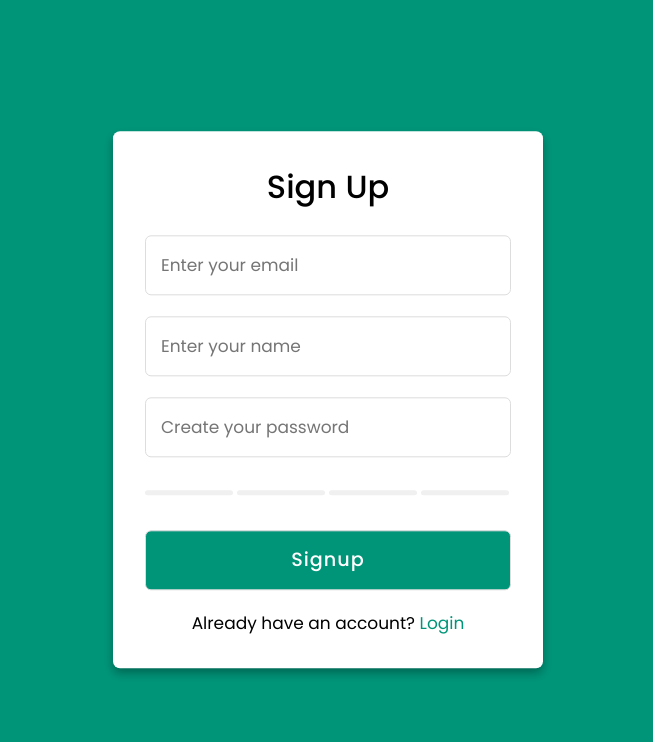
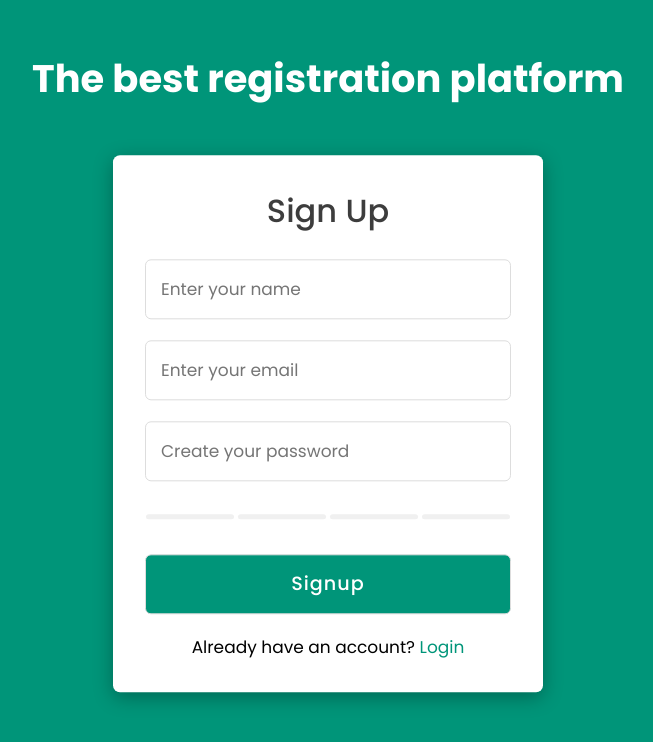
Before and after one commit to Eynal-01/Sign-Up-Task, a plain HTML site: page index.html in a window 1280 px wide. Shown: the whole page, without its empty margins (312-965 px from the left). Drawn offline with nearby package versions, Linux system fonts and the light colour scheme.

Commit message:
Task done successfully

```diff
--- a/index.html
+++ b/index.html
@@ -10,12 +10,13 @@
 </head>
 
 <body>
+    <h1 id="header">The best registration platform</h1>
     <section class="container">
         <section class="registration form">
-            <header>Sign Up</header>
+            <header id="signup">Sign Up</header>
             <form action="#">
-                <input id="name" type="text" placeholder="Enter your email">
-                <input id="email" type="text" placeholder="Enter your name">
+                <input id="name" type="text" placeholder="Enter your name">
+                <input id="email" type="text" placeholder="Enter your email">
                 <input id="pass" type="password" placeholder="Create your password">
                 <section class="passStatus" id="red"></section>
                 <section class="passStatus" id="orange"></section>
--- a/index.js
+++ b/index.js
@@ -60,6 +60,7 @@ $(document).ready(function () {
             if (orangeBack == "rgb(255, 165, 0)") {
                 if ($("#email").val().includes("@gmail.com")) {
                     alert(`Welcome ${name}`);
+                    location.reload();
                 }
                 else {
                     alert("Email is incorrect");
--- a/style.css
+++ b/style.css
@@ -1,80 +1,100 @@
 /* Import Google font - Poppins */
 @import url('https://fonts.googleapis.com/css2?family=Poppins:wght@200;300;400;500;600;700&display=swap');
-*{
+
+* {
   margin: 0;
   padding: 0;
   box-sizing: border-box;
   font-family: 'Poppins', sans-serif;
   user-select: none;
 }
-body{
-  min-height: 100vh;
+
+body {
+  max-height: 100vh;
   width: 100%;
   background: #009579;
+  text-align: center;
 }
-.container{
+
+#header {
+  color: white;
+  align-self: center;
+  margin-top: 50px;
+  font-size: 2.4em;
+}
+
+#signup {
+  color:rgb(61, 61, 61)
+}
+
+.container {
   position: absolute;
-  top: 50%;
+  top: 53%;
   left: 50%;
-  transform: translate(-50%,-50%);
+  transform: translate(-50%, -50%);
   max-width: 430px;
   width: 100%;
   background: #fff;
   border-radius: 7px;
-  box-shadow: 0 5px 10px rgba(0,0,0,0.3);
+  box-shadow: 0 5px 20px rgba(0, 0, 0, 0.3);
 }
 
-#red{
-    width:24%;
-    height:5px;
+#red {
+  width: 24%;
+  height: 5px;
   background-color: rgb(240, 240, 240);
   display: inline-block;
   border-radius: 3px;
 }
 
-#orange{
-    width:24%;
-    height:5px;
+#orange {
+  width: 24%;
+  height: 5px;
   background-color: rgb(240, 240, 240);
   display: inline-block;
   border-radius: 3px;
 }
 
-#yellow{
-    width:24%;
-    height:5px;
+#yellow {
+  width: 24%;
+  height: 5px;
   background-color: rgb(240, 240, 240);
   display: inline-block;
   border-radius: 3px;
 }
 
-#green{
-    width:24%;
-    height:5px;
+#green {
+  width: 24%;
+  height: 5px;
   background-color: rgb(240, 240, 240);
   display: inline-block;
   border-radius: 3px;
 }
 
-#check:checked ~ .registration{
+#check:checked~.registration {
   display: block;
 }
-#check:checked ~ .login{
+
+#check:checked~.login {
   display: none;
 }
-#check{
+
+#check {
   display: none;
 }
-.container .form{
+
+.container .form {
   padding: 2rem;
 }
-.form header{
+
+.form header {
   font-size: 2rem;
   font-weight: 500;
   text-align: center;
   margin-bottom: 1.5rem;
 }
- .form input{
+
+.form input {
   height: 60px;
   width: 100%;
   padding: 0 15px;
@@ -85,15 +105,17 @@ body{
   outline: none;
 }
 
-.form a{
+.form a {
   font-size: 16px;
   color: #009579;
   text-decoration: none;
 }
-.form a:hover{
+
+.form a:hover {
   text-decoration: underline;
 }
-.form input.button{
+
+.form input.button {
   color: #fff;
   background: #009579;
   font-size: 1.2rem;
@@ -103,17 +125,21 @@ body{
   cursor: pointer;
   transition: 0.4s;
 }
-.form input.button:hover{
+
+.form input.button:hover {
   background: #006653;
 }
-.signup{
+
+.signup {
   font-size: 17px;
   text-align: center;
 }
-.signup label{
+
+.signup label {
   color: #009579;
   cursor: pointer;
 }
-.signup label:hover{
+
+.signup label:hover {
   text-decoration: underline;
 }
```
Lines whose indentation alone changed are shown as unchanged.
